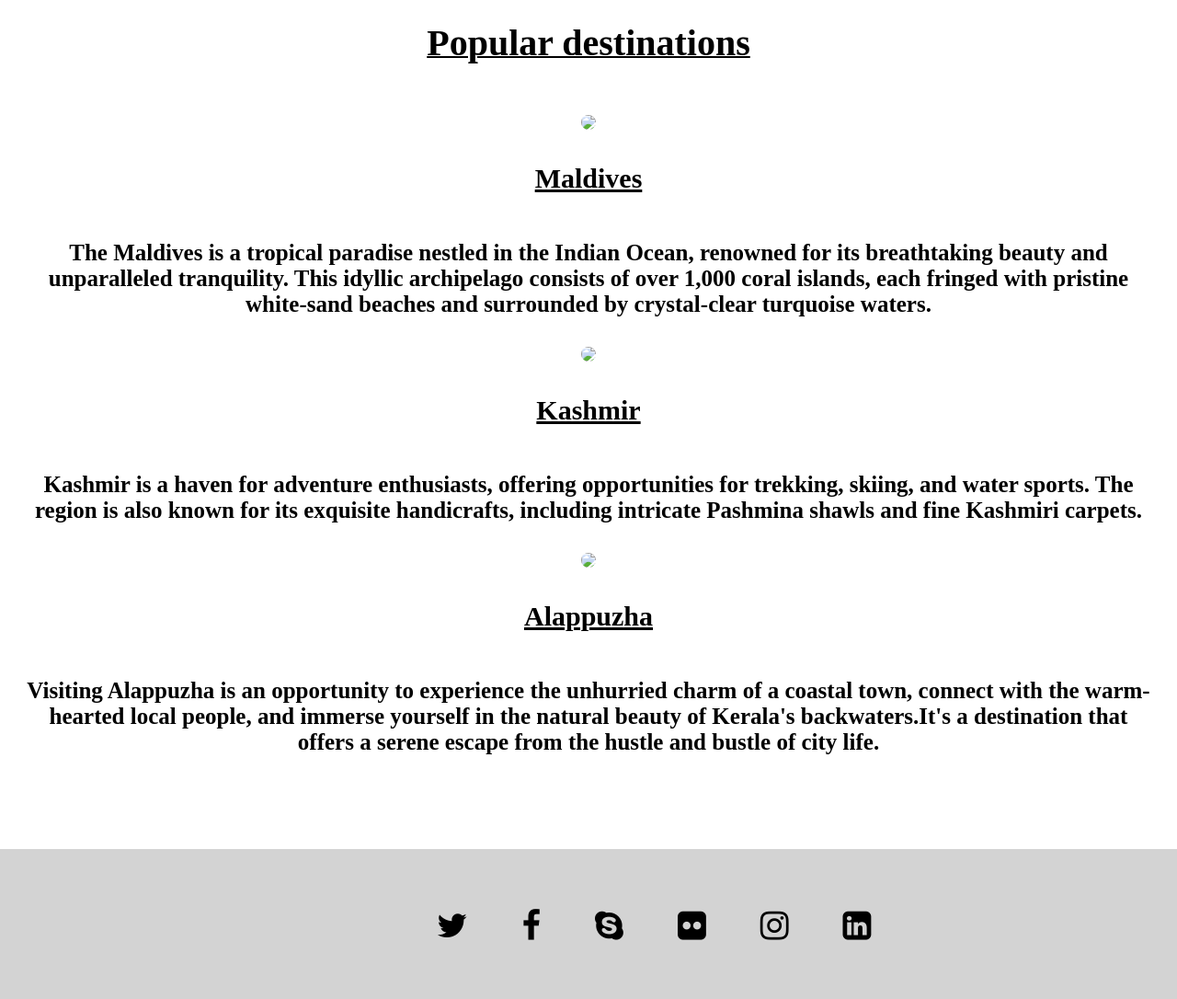
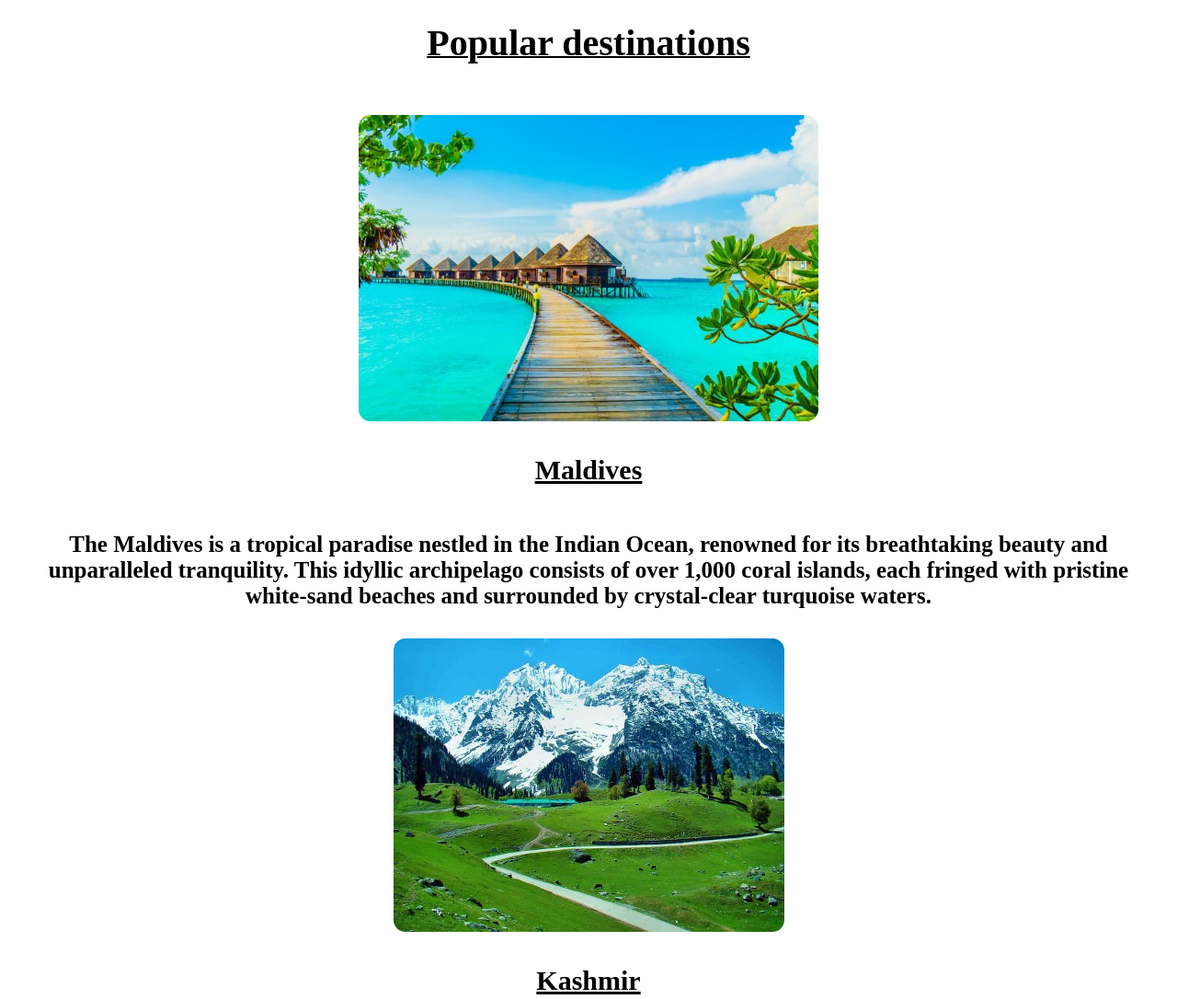
Before and after one commit to victorN120/Octanet_September-1, a plain HTML site: page index.html in a window 1280 px wide. Shown: the part 1000-2086 px from the top of the page at 92% size. Drawn offline with Linux system fonts and the light colour scheme; files whose address does not match are found by name.

Commit message:
Update index.html

```diff
--- a/index.html
+++ b/index.html
@@ -35,18 +35,18 @@
     <h4 class="descent"> Popular destinations</h4>
     <span class="destinations">
        <span>
-        <img src="Maldives 1.jpg">
+        <img src="asset/Maldives 1.jpg">
         <h3>Maldives</h3>
         <p class="end">
         The Maldives is a tropical paradise nestled in the Indian Ocean, renowned for its breathtaking beauty and unparalleled tranquility. This idyllic archipelago consists of over 1,000 coral islands, each fringed with pristine white-sand beaches and surrounded by crystal-clear turquoise waters.</p>
         </span>
     <span>
-        <img src="kashmir1.jpg">
+        <img src="asset/kashmir1.jpg">
         <h3>Kashmir</h3>
         <p class="end">Kashmir is a haven for adventure enthusiasts, offering opportunities for trekking, skiing, and water sports. The region is also known for its exquisite handicrafts, including intricate Pashmina shawls and fine Kashmiri carpets.</p>
         </span>
             <span>
-        <img src="alappuzha1.jpg">
+        <img src="asset/alappuzha1.jpg">
         <h3>Alappuzha</h3>
         <p class="end">Visiting Alappuzha is an opportunity to experience the unhurried charm of a coastal town, connect with the warm-hearted local people, and immerse yourself in the natural beauty of Kerala's backwaters.It's a destination that offers a serene escape from the hustle and bustle of city life.</p>
          </span>
```
